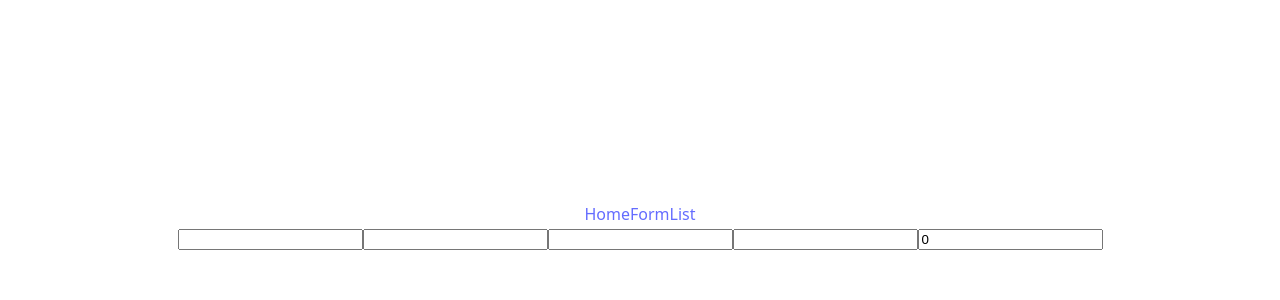
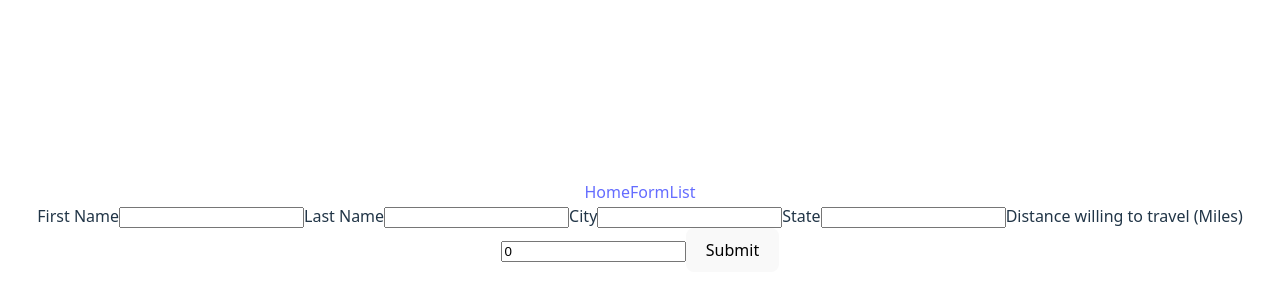
Before and after one commit to tbohn2/react-refresher, a React (Vite) app: page /form in a window 1280 px wide. Shown: the part 174-474 px from the top of the page. Built offline with nearby package versions, Linux system fonts and the light colour scheme.

Commit message:
Added validation to form

```diff
--- a/src/pages/Form.jsx
+++ b/src/pages/Form.jsx
@@ -9,9 +9,11 @@ function Form() {
         distanceWillingToTravel: 0
     });
 
+    const [errors, setErrors] = useState({});
+
     const updateForm = (e) => {
         let { name, value } = e.target;
-        value = name === 'distanceWillingToTravel' ? parseInt(value) : value;
+        if (name === 'distanceWillingToTravel') { value = parseInt(value) };
 
         setFormState((prev) => ({
             ...prev,
@@ -19,18 +21,52 @@ function Form() {
         }));
     };
 
-    useEffect(() => {
-        console.log(formState);
-    }, [formState])
+    // useEffect(() => {
+    //     console.log(formState);
+    // }, [formState])
+
+    const validateForm = () => {
+        const newErrors = {};
+
+        const requiredTextFields = ['firstName', 'lastName', 'city', 'state']
+
+        requiredTextFields.forEach((field) => {
+            if (!formState[field]) {
+                const withSpaceAndCapitalized = field.replace(/([A-Z])/g, ' $1');
+                newErrors[field] = withSpaceAndCapitalized.charAt(0).toUpperCase() + withSpaceAndCapitalized.slice(1) + ' is required';
+            }
+        })
+
+        if (formState.distanceWillingToTravel === 0) { newErrors.distanceWillingToTravel = 'Distance must be positive' }
+
+        setErrors(newErrors);
+    }
+
+    const submitForm = (e) => {
+        e.preventDefault();
+        setErrors({});
+        validateForm();
+    }
 
     return (
         <div>
-            <form>
-                <input type="text" name="firstName" value={formState.firstName} onChange={updateForm} required />
-                <input type="text" name="lastName" value={formState.lastName} onChange={updateForm} required />
-                <input type="text" name="city" value={formState.city} onChange={updateForm} required />
-                <input type="text" name="state" value={formState.state} onChange={updateForm} required />
-                <input type='number' name="distanceWillingToTravel" value={formState.distanceWillingToTravel} onChange={updateForm} min="0" step="5" required />
+            <form onSubmit={submitForm}>
+                {errors.firstName && <div>{errors.firstName}</div>}
+                <label htmlFor="firstName">First Name</label>
+                <input type="text" name="firstName" value={formState.firstName} onChange={updateForm} />
+                {errors.lastName && <div>{errors.lastName}</div>}
+                <label htmlFor="lastName">Last Name</label>
+                <input type="text" name="lastName" value={formState.lastName} onChange={updateForm} />
+                {errors.city && <div>{errors.city}</div>}
+                <label htmlFor="city">City</label>
+                <input type="text" name="city" value={formState.city} onChange={updateForm} />
+                {errors.state && <div>{errors.state}</div>}
+                <label htmlFor="state">State</label>
+                <input type="text" name="state" value={formState.state} onChange={updateForm} />
+                {errors.distanceWillingToTravel && <div>{errors.distanceWillingToTravel}</div>}
+                <label htmlFor="distanceWillingToTravel">Distance willing to travel (Miles)</label>
+                <input type='number' name="distanceWillingToTravel" value={formState.distanceWillingToTravel} onChange={updateForm} min="0" step="5" />
+                <button type="submit">Submit</button>
             </form>
         </div>
     )
```
